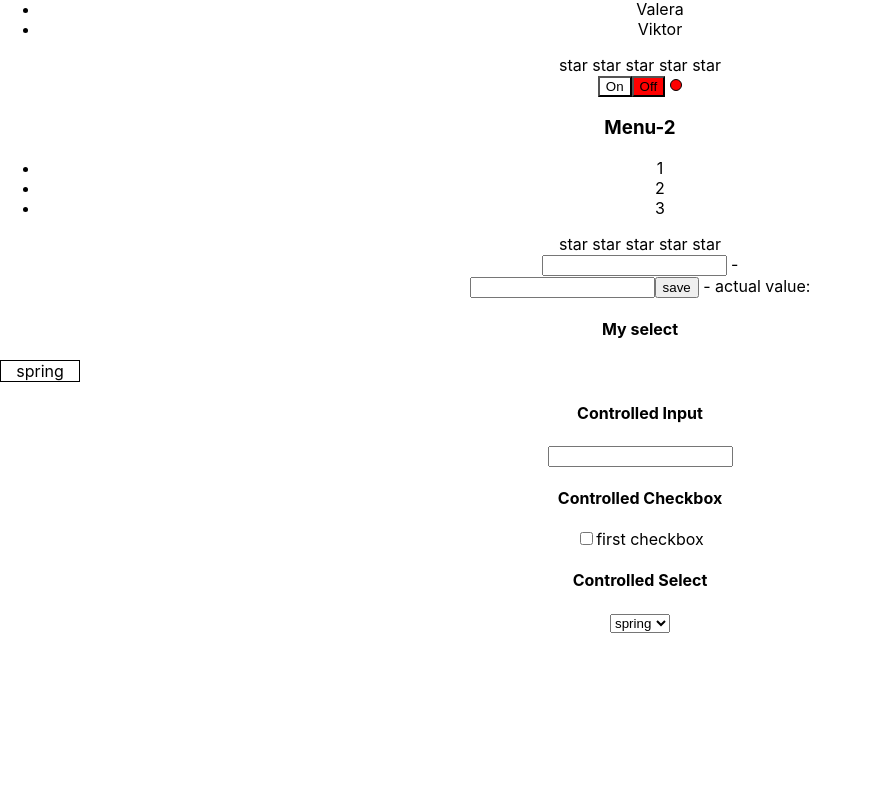
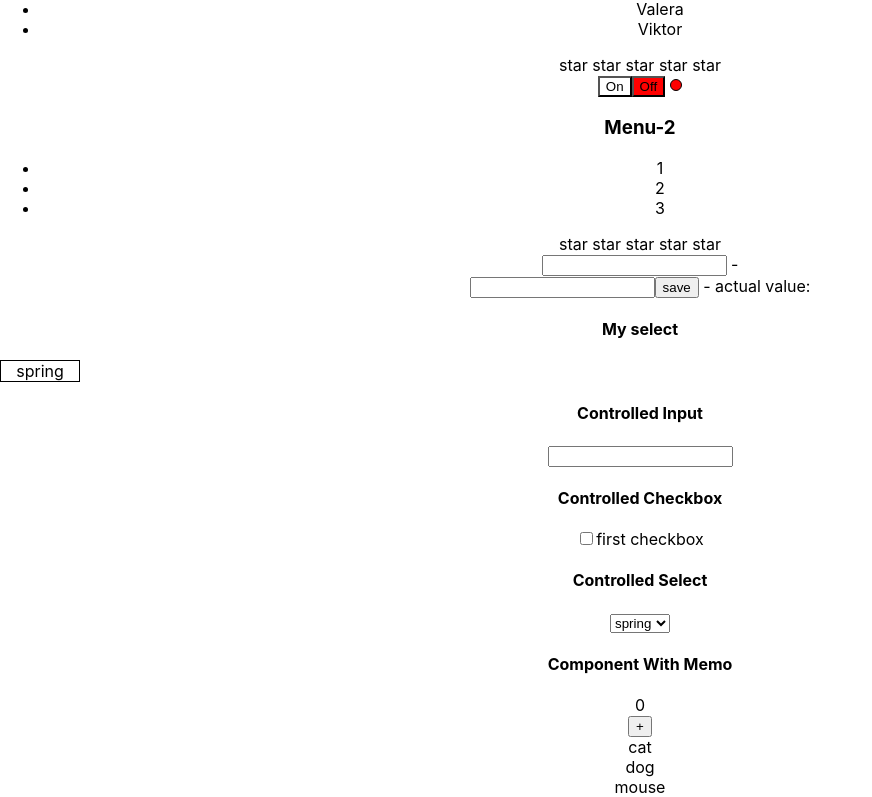
Before and after one commit to wrunika/samurai-way-main, a React (Create React App) app: page / in a window 1280 px wide. Shown: the part 386-1183 px from the top of the page, without its empty margins (0-872 px from the left). Before the commit the page ends 1019 px from the top, so only its background shows below. Built offline with nearby package versions, Linux system fonts and the light colour scheme.

Commit message:
feat: add component with React.memo

```diff
--- a/src/App.tsx
+++ b/src/App.tsx
@@ -11,9 +11,9 @@ import {ControlledInput} from "./components/ControlledInput/ControlledInput";
 import {ControlledCheckbox} from "./components/ControlledInput/ControlledCheckbox";
 import {ControlledSelect} from "./components/ControlledInput/ControlledSelect";
 import {Select} from "./components/Select/Select";
+import {ComponentWithMemo} from "./components/ComponentWithMemo/ComponentWithMemo";
 
 export type RatingValueType = 0 | 1 | 2 | 3 | 4 | 5
-
 
 function App() {
     //console.log('app rendering')
@@ -64,7 +64,7 @@ function App() {
             <ControlledInput parentInputValue={parentInputValue} setParentInputValue={setParentInputValue} />
             <ControlledCheckbox parentCheckboxValue={parentCheckboxValue} setParentCheckboxValue={setParentCheckboxValue} />
             <ControlledSelect parentSelectValue={parentSelectValue} setParentSelectValue={setParentSelectValue} />
-
+            <ComponentWithMemo />
         </div>
     );
 }
--- /dev/null
+++ b/src/components/ComponentWithMemo/ComponentWithMemo.tsx
@@ -0,0 +1,38 @@
+import React, {useState} from "react";
+
+export const ComponentWithMemo = () => {
+    const [count, setCount] = useState(0)
+    const [users, setUsers] = useState<Array<string>>(['cat', 'dog', 'mouse'])
+    const addCount = () => {
+      setCount(count + 1)
+    }
+  return(
+      <div>
+          <h4>Component With Memo</h4>
+          {count}
+          <div>
+              <button onClick={addCount}>+</button>
+          </div>
+          {/*<Users users={users} />*/}
+          <UsersMemoContainer users={users} />
+      </div>
+  )
+}
+
+type UsersPropsType = {
+    users: Array<string>
+}
+const Users = (props: UsersPropsType) => {
+    console.log('users')
+  return (
+      <div>
+          {props.users.map( (u, i) => {
+              return(
+                  <div key={i}>{u}</div>
+              )
+          } )}
+      </div>
+  )
+}
+
+const UsersMemoContainer = React.memo(Users);
```
